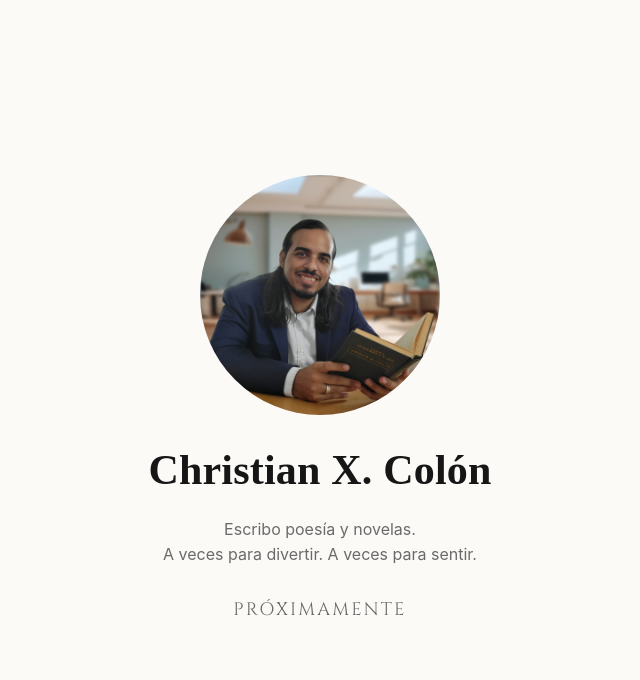
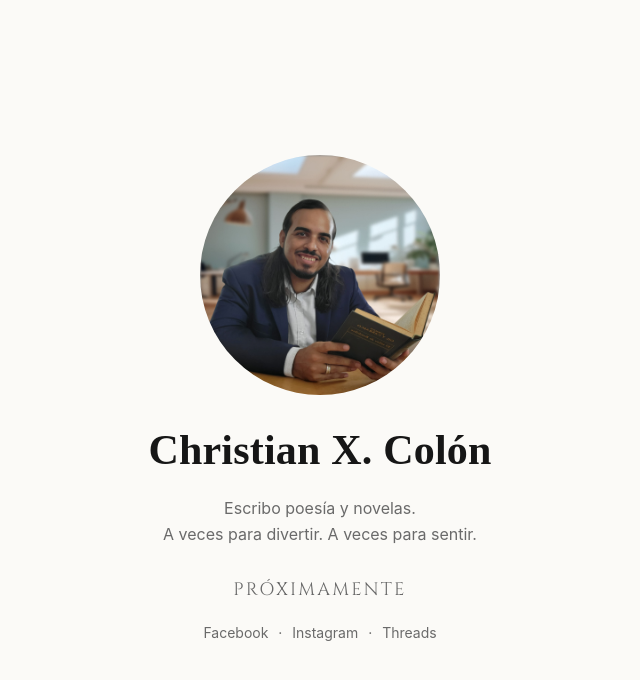
Before and after one commit to 1nd10/christianxcolon-coming-soon, a plain HTML site: page index.html in a window 1280 px wide. Shown: the whole page, without its empty margins (320-960 px from the left). Drawn offline with Linux system fonts and the light colour scheme.

Commit message:
Add social media links to index.html
Added social media links to the webpage.

```diff
--- a/index.html
+++ b/index.html
@@ -78,6 +78,25 @@
             color: var(--muted);
         }
 
+        .social {
+            margin-top: 18px;
+            font-size: 14px;
+            color: var(--muted);
+        }
+
+        .social a {
+            color: inherit;
+            text-decoration: none;
+        }
+
+        .social a:hover {
+            text-decoration: underline;
+        }
+
+        .social span {
+            margin: 0 6px;
+        }
+
         @media (max-width: 480px) {
             h1 {
                 font-size: 34px;
@@ -103,6 +122,15 @@
         </p>
 
         <div class="soon">Próximamente</div>
+
+        <nav class="social">
+            <a href="https://www.facebook.com/christianxcolon.writer" target="_blank" rel="noopener">Facebook</a>
+            <span>·</span>
+            <a href="https://www.instagram.com/christianxcolon" target="_blank" rel="noopener">Instagram</a>
+            <span>·</span>
+            <a href="https://www.threads.net/@christianxcolon" target="_blank" rel="noopener">Threads</a>
+        </nav>
+
     </main>
 </body>
 
```
